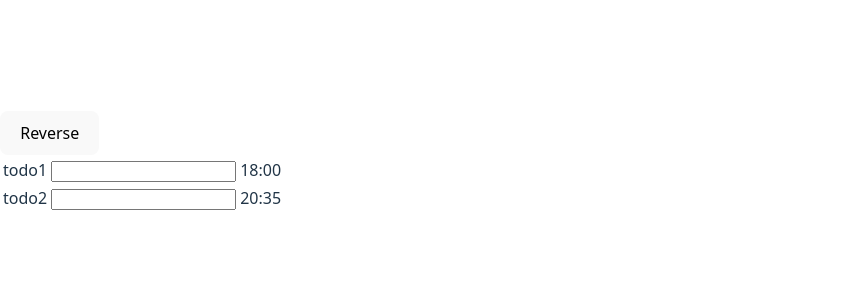
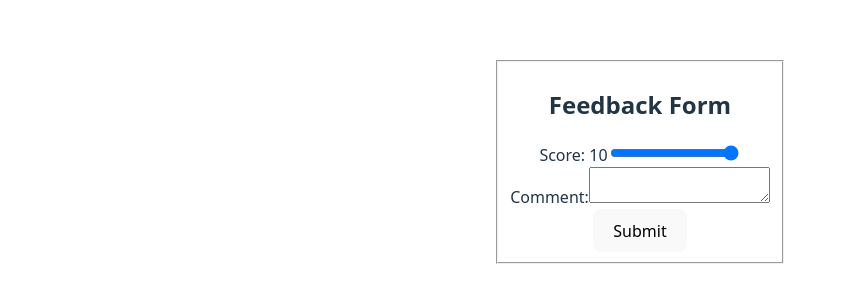
Before and after one commit to Nathaniel-Nirmal/Web-Dev, a React (Vite) app in the folder my-react-app/: page / in a window 1280 px wide. Shown: the part 238-540 px from the top of the page, without its empty margins (0-844 px from the left). Built offline with nearby package versions, Linux system fonts and the light colour scheme.

Commit message:
Forms in React

```diff
--- a/my-react-app/src/App.jsx
+++ b/my-react-app/src/App.jsx
@@ -1,44 +1,45 @@
-import { useState } from 'react'
-import './index.css'
-
-const ToDo = props => (
-  <tr>
-    <td>
-      <label>{props.id}</label>
-    </td>
-    <td>
-      <input />
-    </td>
-    <td>
-      <label>{props.createdAt}</label>
-    </td>
-  </tr>
-)
+import './App.css'
+import { use, useState } from 'react'
 
 function App() {
-  const [todos, setTodos] = useState([{
-    id: 'todo1',
-    createdAt: '18:00',
-  }, {
-    id: 'todo2',
-    createdAt: '20:35',
-  }]);
+  const[score, setScore] = useState(10)
+  const[comment, setComment] = useState("")
 
-  const reverseOrder = () => {
-    setTodos([...todos].reverse())
+  const handleSubmit = (e) => {
+    e.preventDefault();
+    if(Number(score) < 5 && comment.length<=10){
+      alert("Please explain why the experience was poor")
+      return;
+    }
+    console.log("Form Submitted")
+    setScore(10);
+    setComment("");
   }
 
   return (
-    <div>
-      <button onClick={reverseOrder}>Reverse</button>
-      <table>
-        <tbody>
-          {todos.map((todo, index) => (
-            <ToDo key={todo.id} id={todo.id} createdAt={todo.createdAt} />
-          ))}
-        </tbody>
-      </table>
+    <div className='App'>
+      <form onSubmit={handleSubmit}>
+        <fieldset>
+          <h2>Feedback Form</h2>
+          <div className='Field'>
+            <label>Score: {score}</label>
+            <input
+              type="range"
+              min="0"
+              max="10"
+              value={score}
+              onChange={e => setScore(e.target.value)}
+            />
+          </div>
+          <div className='Field'>
+            <label>Comment:</label>
+            <textarea value={comment} onChange={e => setComment(e.target.value)}/>
+          </div>
+          <button type='submit'>Submit</button>
+        </fieldset>
+      </form>
     </div>
+
   )
 }
 
```
